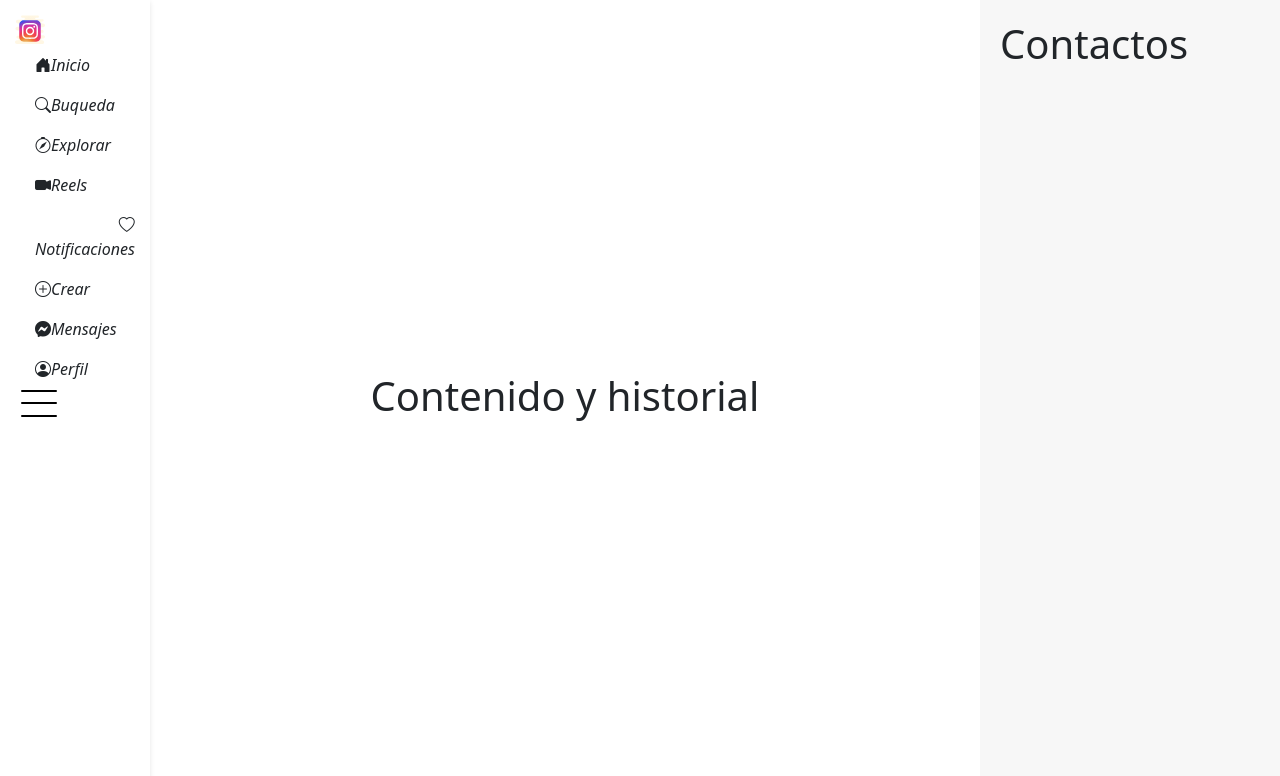
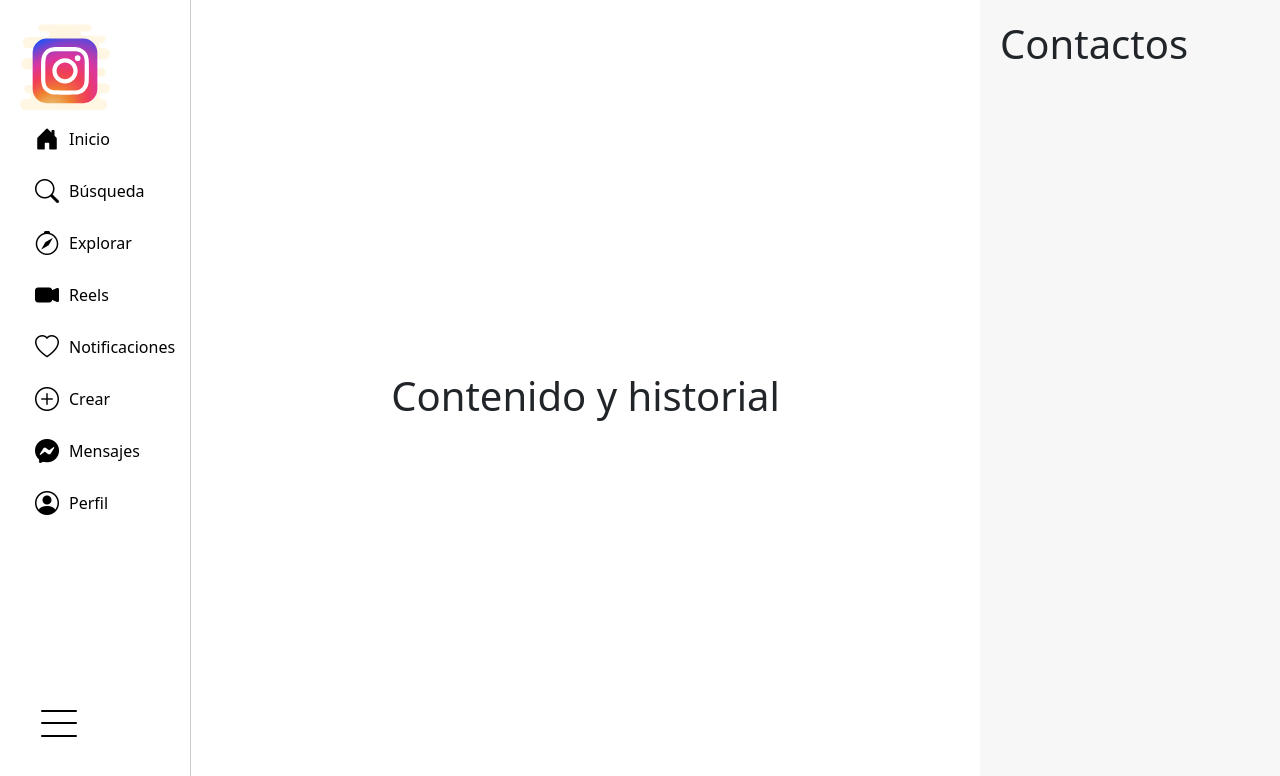
Before and after one commit to DaR3k6/Red-Social, a React (Create React App) app: page / in a window 1280 px wide. Shown: the top 776 px of the page. Built offline with nearby package versions, Linux system fonts and the light colour scheme.

Commit message:
Agregando el menu de configuracion

```diff
--- /dev/null
+++ b/src/components/Menu/menuConfiguracion.jsx
@@ -0,0 +1,28 @@
+import React from "react";
+
+const MenuConfiguracion = () => {
+  return (
+    <>
+      <div className="menu-configuracion">
+        <h2>Configuración</h2>
+        <div className="setting-item">
+          <span>Idioma:</span>
+          <select>
+            <option value="es">Español</option>
+            <option value="en">Inglés</option>
+          </select>
+        </div>
+        <div className="setting-item">
+          <span>Notificaciones:</span>
+          <input type="checkbox" />
+        </div>
+        <div className="setting-item">
+          <span>Tema oscuro:</span>
+          <input type="checkbox" />
+        </div>
+      </div>
+    </>
+  );
+};
+
+export default MenuConfiguracion;
--- a/src/components/barraNavegacion.jsx
+++ b/src/components/barraNavegacion.jsx
@@ -1,72 +1,98 @@
 import React, { useState } from "react";
-import { ReactComponent as InstagramIcons } from "../icons/logo.svg";
+import MenuConfiguracion from "./Menu/menuConfiguracion";
+import { ReactComponent as InstagramIcon } from "../icons/logo.svg";
+
 const BarraNavegacion = () => {
-  const [mostarAjustes, setAgustes] = useState(false);
+  const [mostrarAjustes, setMostrarAjustes] = useState(false);
 
-  const toogleAjuste = () => {
-    setAgustes(!mostarAjustes);
+  const toggleAjustes = () => {
+    setMostrarAjustes(!mostrarAjustes);
   };
 
   return (
-    <>
+    <div className="navbar">
       <div className="navbar-left">
-        <a className="navbar-brand" href="#">
-          <InstagramIcons className="instagram-icon" />
+        <a className="navbar-brand" href="!#">
+          <InstagramIcon className="instagram-icon" />
         </a>
         <div className="navbar-links">
           <ul className="navbar-nav">
             <li className="nav-item">
-              <a className="nav-link active" aria-current="page" href="#">
-                <i class="bi bi-house-door-fill">Inicio</i>
+              <a className="nav-link active" href="!#">
+                <div className="nav-link-content">
+                  <i className="bi bi-house-door-fill"></i>
+                  <span>Inicio</span>
+                </div>
               </a>
             </li>
             <li className="nav-item">
-              <a className="nav-link" href="#">
-                <i class="bi bi-search">Buqueda</i>
+              <a className="nav-link active" href="!#">
+                <div className="nav-link-content">
+                  <i className="bi bi-search"></i>
+                  <span>Búsqueda</span>
+                </div>
               </a>
             </li>
             <li className="nav-item">
-              <a className="nav-link" href="#">
-                <i class="bi bi-compass">Explorar</i>
+              <a className="nav-link active" href="!#">
+                <div className="nav-link-content">
+                  <i className="bi bi-compass"></i>
+                  <span>Explorar</span>
+                </div>
               </a>
             </li>
             <li className="nav-item">
-              <a className="nav-link" href="#">
-                <i class="bi bi-camera-video-fill">Reels</i>
+              <a className="nav-link active" href="!#">
+                <div className="nav-link-content">
+                  <i className="bi bi-camera-video-fill"></i>
+                  <span>Reels</span>
+                </div>
               </a>
             </li>
             <li className="nav-item">
-              <a className="nav-link" href="#">
-                <i class="bi bi-heart">Notificaciones</i>
+              <a className="nav-link active" href="!#">
+                <div className="nav-link-content">
+                  <i className="bi bi-heart"></i>
+                  <span>Notificaciones</span>
+                </div>
               </a>
             </li>
             <li className="nav-item">
-              <a className="nav-link" href="#">
-                <i class="bi bi-plus-circle">Crear</i>
+              <a className="nav-link active" href="!#">
+                <div className="nav-link-content">
+                  <i className="bi bi-plus-circle"></i>
+                  <span>Crear</span>
+                </div>
               </a>
             </li>
             <li className="nav-item">
-              <a className="nav-link" href="#">
-                <i class="bi bi-messenger">Mensajes</i>
+              <a className="nav-link active" href="!#">
+                <div className="nav-link-content">
+                  <i className="bi bi-messenger"></i>
+                  <span>Mensajes</span>
+                </div>
               </a>
             </li>
-
             <li className="nav-item">
-              <a className="nav-link" href="#">
-                <i class="bi bi-person-circle">Perfil</i>
+              <a className="nav-link active" href="!#">
+                <div className="nav-link-content">
+                  <i className="bi bi-person-circle"></i>
+                  <span>Perfil</span>
+                </div>
               </a>
             </li>
           </ul>
-          <div>
-            <button className="ajustes-button">
+          <div className="boton-ajuste">
+            <button className="ajustes-button" onClick={toggleAjustes}>
               <div className="div"></div>
               <div className="div"></div>
               <div className="div"></div>
             </button>
+            {mostrarAjustes && <MenuConfiguracion />}
           </div>
         </div>
       </div>
-    </>
+    </div>
   );
 };
 
--- a/src/index.css
+++ b/src/index.css
@@ -23,26 +23,21 @@ body {
   flex: 0 0 60px;
   display: flex;
   align-items: flex-start;
-  justify-content: space-between;
   padding: 15px;
-  background-color: #fff;
-  box-shadow: 0 2px 5px rgba(0, 0, 0, 0.1);
+  border-right: 1px solid #ccc;
 }
-
 /* Estilos para el ícono de Instagram */
 .instagram-icon {
-  width: 30px;
-  height: 30px;
+  width: 100px;
+  height: 90px;
 }
-
 /* Estilos para los elementos de la lista */
 .navbar-links {
   text-align: right;
 }
-
 .navbar-nav {
   display: flex;
-  align-items: start;
+  align-items: flex-start;
   list-style: none;
   margin: 0;
   padding: 0;
@@ -53,14 +48,38 @@ body {
 }
 
 .nav-link {
-  color: #262626;
-  font-weight: bold;
+  font-weight: center;
   text-decoration: none;
-  transition: color 0.3s ease-in-out;
+}
+.nav-link-content {
+  display: flex;
+  align-items: center;
+}
+.nav-link i {
+  margin-right: 10px;
+}
+/* Agregar una animación de empuje al pasar el cursor sobre los íconos */
+.nav-link .bi {
+  font-size: 26px;
+  transition: transform 0.2s ease-in-out;
+}
+/* Agregar una animación de empuje al pasar el cursor sobre los íconos */
+.nav-link:hover .bi {
+  transform: scale(1.1);
+}
+.nav-link:hover {
+  cursor: pointer;
+}
+.nav-link-content .bi {
+  font-size: 24px;
 }
 
-.nav-link:hover {
-  color: #405de6;
+.boton-ajuste {
+  display: flex;
+  align-items: center;
+  margin-top: 180px;
+  justify-content: flex-start start;
+  margin-left: 20px;
 }
 .ajustes-button {
   display: flex;
@@ -89,7 +108,36 @@ body {
 .ajustes-button:hover div:last-child {
   transform: rotate(-40deg);
 }
+/* Menu Configuracion */
+.menu-configuracion {
+  position: relative;
+  top: -100%;
+  background-color: #fff;
+  padding: 20px;
+  border: 1px solid #ccc;
+  border-radius: 5px;
+  box-shadow: 0 2px 4px rgba(0, 0, 0, 0.1);
+  max-width: 300px;
+  margin: 20px;
+  position: absolute;
+  top: 100%;
+  right: 0;
+  z-index: 1;
+}
 
+.menu-configuracion h2 {
+  font-size: 20px;
+  margin-bottom: 10px;
+}
+
+.menu-configuracion div {
+  margin-bottom: 10px;
+}
+
+.menu-configuracion label {
+  display: block;
+  font-weight: bold;
+}
 /*Estilos sugerencia de contacto*/
 .sugerencia-contactos {
   flex: 0 0 300px;
```
Also changed, not shown: public/home.png (deleted).
